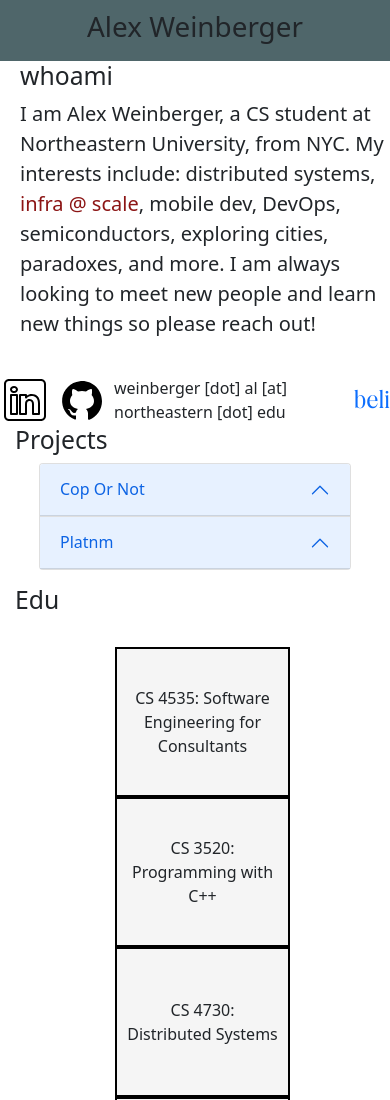
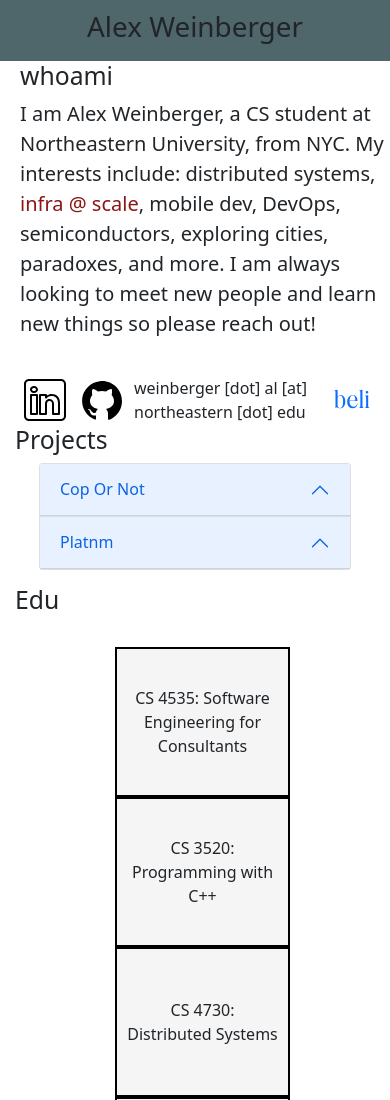
Before and after one commit to Alexcchip/Personal-site, a plain HTML site: page index.html in a window 390 px wide. Shown: the top 1100 px of the page. Drawn offline with nearby package versions, Linux system fonts and the light colour scheme.

Commit message:
more responsive

```diff
--- a/style.css
+++ b/style.css
@@ -165,6 +165,25 @@
     .toplinks {
         gap: 10rem;
     }
+
+    /* .cool-section {
+        padding-left: 65px;
+    }
+
+    .coolitem li {
+        padding-left: 35px;
+    } */
+
+    .contactInfoLinks {
+        display: flex;
+        flex-direction: row;
+        align-items: center;
+        justify-content: center;
+        gap: 20px;
+        padding-left: 20px;
+        padding-right: 20px;
+    }
+
 }
 
 .citation {
```
